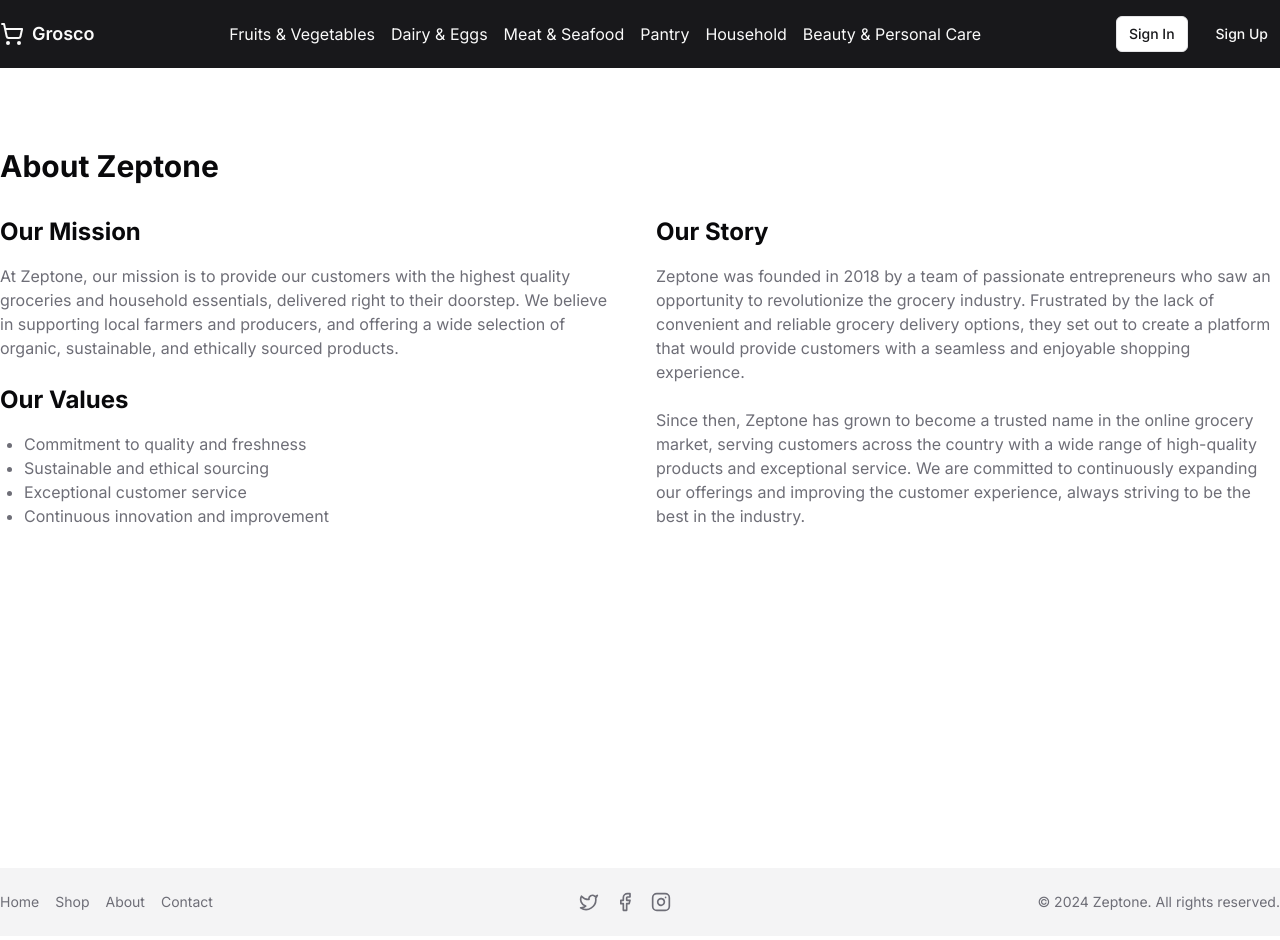
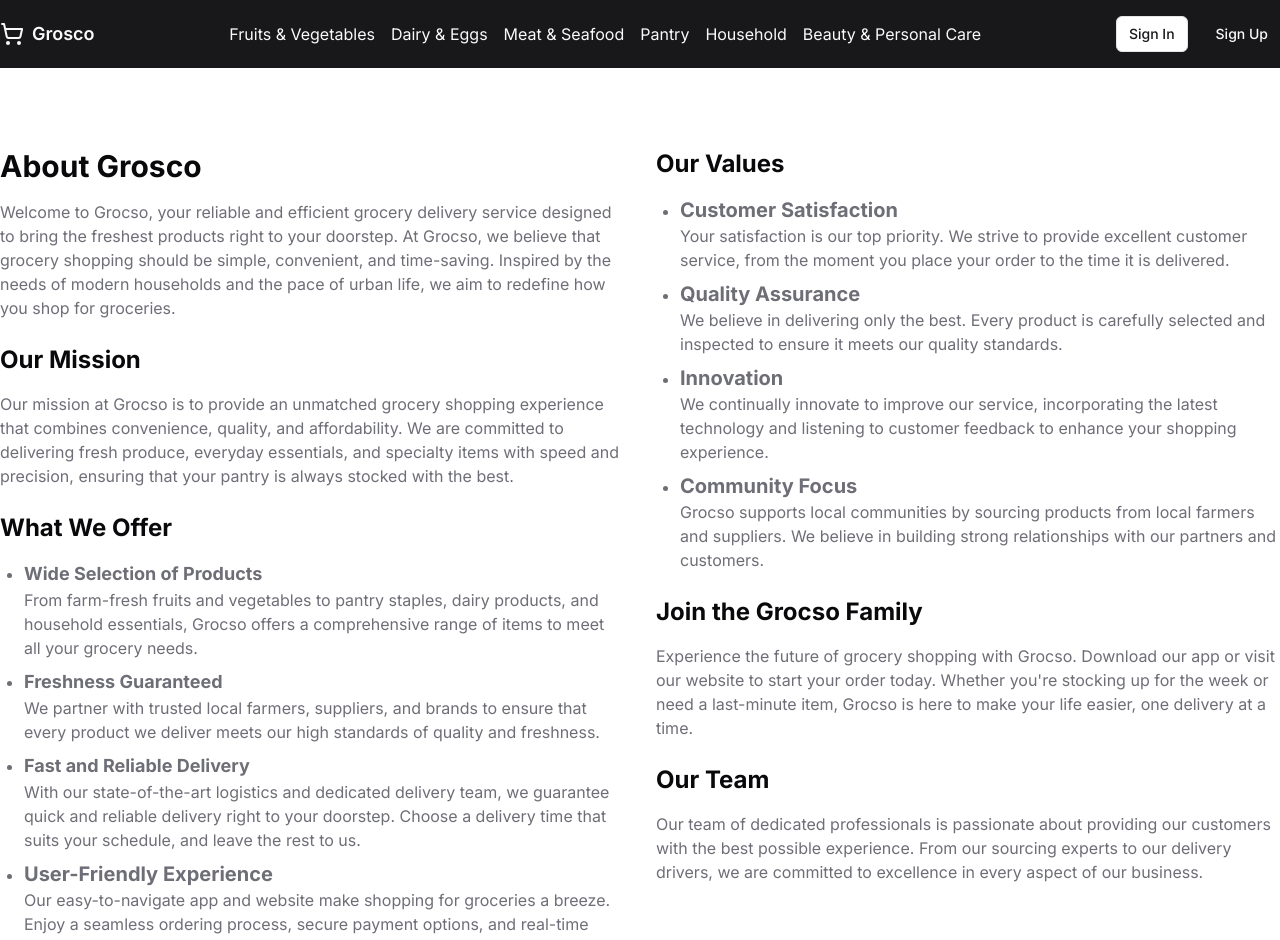
Before and after one commit to grosco-tech/grosco-frontend, a React (Vite) app: page /about in a window 1280 px wide. Shown: the top 940 px of the page. Built offline with nearby package versions, Linux system fonts and the light colour scheme.

Commit message:
-Home and About page

```diff
--- a/src/App.jsx
+++ b/src/App.jsx
@@ -7,17 +7,19 @@ import {
   RouterProvider,
 } from "react-router-dom";
 
-import { Component } from "./components/Component";
+import { Home } from "./components/Home";
 import Layout from "./Layout";
 import About from "./components/About";
+import Contact from "./components/Contact";
 
 function App() {
   const router = createBrowserRouter(
     createRoutesFromElements(
       <>
         <Route path="/" element={<Layout />}>
-          <Route index element={<Component />}></Route>
+          <Route index element={<Home />}></Route>
           <Route path="about" element={<About />}></Route>
+          <Route path="contact" element={<Contact />}></Route>
         </Route>
       </>,
     ),
--- a/src/Layout.jsx
+++ b/src/Layout.jsx
@@ -47,7 +47,7 @@ export default function Layout() {
     <>
       <header className="bg-primary py-4 text-primary-foreground">
         <div className="container mx-auto flex items-center justify-between">
-          <Link to="#" className="flex items-center gap-2">
+          <Link to="/" className="flex items-center gap-2">
             <ShoppingCartIcon className="h-6 w-6" />
             <span className="text-lg font-semibold">Grosco</span>
           </Link>
--- a/src/components/About.jsx
+++ b/src/components/About.jsx
@@ -1,44 +1,150 @@
 const About = () => {
   return (
-    <section className="h-screen bg-background py-12 md:py-20">
+    <section className="bg-background py-12 md:py-20">
       <div className="container mx-auto">
-        <h1 className="mb-8 text-3xl font-bold">About Zeptone</h1>
         <div className="grid grid-cols-1 gap-8 md:grid-cols-2">
+          <div className="space-y-6">
+            <div>
+              <h1 className="mb-4 text-3xl font-bold">About Grosco</h1>
+              <p className="text-muted-foreground">
+                Welcome to Grocso, your reliable and efficient grocery delivery
+                service designed to bring the freshest products right to your
+                doorstep. At Grocso, we believe that grocery shopping should be
+                simple, convenient, and time-saving. Inspired by the needs of
+                modern households and the pace of urban life, we aim to redefine
+                how you shop for groceries.
+              </p>
+            </div>
             <div>
               <h2 className="mb-4 text-2xl font-bold">Our Mission</h2>
-            <p className="mb-6 text-muted-foreground">
-              At Zeptone, our mission is to provide our customers with the
-              highest quality groceries and household essentials, delivered
-              right to their doorstep. We believe in supporting local farmers
-              and producers, and offering a wide selection of organic,
-              sustainable, and ethically sourced products.
+              <p className="text-muted-foreground">
+                Our mission at Grocso is to provide an unmatched grocery
+                shopping experience that combines convenience, quality, and
+                affordability. We are committed to delivering fresh produce,
+                everyday essentials, and specialty items with speed and
+                precision, ensuring that your pantry is always stocked with the
+                best.
               </p>
+            </div>
+            <div>
+              <h2 className="mb-4 text-2xl font-bold">What We Offer</h2>
+              <ul className="list-disc space-y-2 pl-6 text-muted-foreground">
+                <li>
+                  <h2 className="text-lg font-bold">
+                    Wide Selection of Products
+                  </h2>
+                  <p className="text-muted-foreground">
+                    From farm-fresh fruits and vegetables to pantry staples,
+                    dairy products, and household essentials, Grocso offers a
+                    comprehensive range of items to meet all your grocery needs.
+                  </p>
+                </li>
+                <li>
+                  <h2 className="text-lg font-bold">Freshness Guaranteed</h2>
+                  <p className="text-muted-foreground">
+                    We partner with trusted local farmers, suppliers, and brands
+                    to ensure that every product we deliver meets our high
+                    standards of quality and freshness.
+                  </p>
+                </li>
+                <li>
+                  <h2 className="text-lg font-bold">
+                    Fast and Reliable Delivery
+                  </h2>
+                  <p className="text-muted-foreground">
+                    With our state-of-the-art logistics and dedicated delivery
+                    team, we guarantee quick and reliable delivery right to your
+                    doorstep. Choose a delivery time that suits your schedule,
+                    and leave the rest to us.
+                  </p>
+                </li>
+                <li>
+                  <h2 className="text-xl font-bold">
+                    User-Friendly Experience
+                  </h2>
+                  <p className="text-muted-foreground">
+                    Our easy-to-navigate app and website make shopping for
+                    groceries a breeze. Enjoy a seamless ordering process,
+                    secure payment options, and real-time order tracking.
+                  </p>
+                </li>
+                <li>
+                  <h2 className="text-xl font-bold">Eco-Friendly Practices </h2>
+                  <p className="text-muted-foreground">
+                    {" "}
+                    Grocso is committed to sustainability. We use eco-friendly
+                    packaging and aim to reduce our carbon footprint by
+                    optimizing delivery routes and supporting local producers.
+                  </p>
+                </li>
+              </ul>
+            </div>
+          </div>
+          <div className="space-y-6">
+            <div>
               <h2 className="mb-4 text-2xl font-bold">Our Values</h2>
-            <ul className="list-disc pl-6 text-muted-foreground">
-              <li>Commitment to quality and freshness</li>
-              <li>Sustainable and ethical sourcing</li>
-              <li>Exceptional customer service</li>
-              <li>Continuous innovation and improvement</li>
+              <ul className="list-disc space-y-2 pl-6 text-muted-foreground">
+                <li>
+                  <h2 className="text-xl font-bold">Customer Satisfaction</h2>
+                  <p className="text-muted-foreground">
+                    Your satisfaction is our top priority. We strive to provide
+                    excellent customer service, from the moment you place your
+                    order to the time it is delivered.
+                  </p>
+                </li>
+                <li>
+                  <h2 className="text-xl font-bold">Quality Assurance</h2>
+                  <p className="text-muted-foreground">
+                    We believe in delivering only the best. Every product is
+                    carefully selected and inspected to ensure it meets our
+                    quality standards.
+                  </p>
+                </li>
+                <li>
+                  <h2 className="text-xl font-bold">Innovation</h2>
+                  <p className="text-muted-foreground">
+                    We continually innovate to improve our service,
+                    incorporating the latest technology and listening to
+                    customer feedback to enhance your shopping experience.
+                  </p>
+                </li>
+                <li>
+                  <h2 className="text-xl font-bold">Community Focus</h2>
+                  <p className="text-muted-foreground">
+                    Grocso supports local communities by sourcing products from
+                    local farmers and suppliers. We believe in building strong
+                    relationships with our partners and customers.
+                  </p>
+                </li>
               </ul>
             </div>
             <div>
-            <h2 className="mb-4 text-2xl font-bold">Our Story</h2>
-            <p className="mb-6 text-muted-foreground">
-              Zeptone was founded in 2018 by a team of passionate entrepreneurs
-              who saw an opportunity to revolutionize the grocery industry.
-              Frustrated by the lack of convenient and reliable grocery delivery
-              options, they set out to create a platform that would provide
-              customers with a seamless and enjoyable shopping experience.
-            </p>
-            <p className="mb-6 text-muted-foreground">
-              Since then, Zeptone has grown to become a trusted name in the
-              online grocery market, serving customers across the country with a
-              wide range of high-quality products and exceptional service. We
-              are committed to continuously expanding our offerings and
-              improving the customer experience, always striving to be the best
-              in the industry.
+              <h2 className="mb-4 text-2xl font-bold">
+                Join the Grocso Family
+              </h2>
+              <p className="text-muted-foreground">
+                Experience the future of grocery shopping with Grocso. Download
+                our app or visit our website to start your order today. Whether
+                you&apos;re stocking up for the week or need a last-minute item,
+                Grocso is here to make your life easier, one delivery at a time.
               </p>
             </div>
+
+            <div>
+              <h2 className="mb-4 text-2xl font-bold">Our Team</h2>
+              <p className="text-muted-foreground">
+                Our team of dedicated professionals is passionate about
+                providing our customers with the best possible experience. From
+                our sourcing experts to our delivery drivers, we are committed
+                to excellence in every aspect of our business.
+              </p>
+            </div>
+          </div>
+        </div>
+        <div>
+          <h2 className="mb-10 mt-24 text-4xl font-bold">
+            Thank you for choosing Grocso – where convenience meets quality.
+          </h2>
         </div>
       </div>
     </section>
--- a/src/components/Component.jsx
+++ b/src/components/Home.jsx
@@ -22,7 +22,7 @@ import { Button } from "@/components/ui/button";
 import { Input } from "@/components/ui/input";
 import { Card, CardContent } from "@/components/ui/card";
 
-export function Component() {
+export function Home() {
   return (
     <div className="flex min-h-[100dvh] flex-col">
       <section className="bg-[url('/hero-bg.jpg')] bg-cover bg-center bg-no-repeat py-20">
```
Lines whose indentation alone changed are shown as unchanged.
